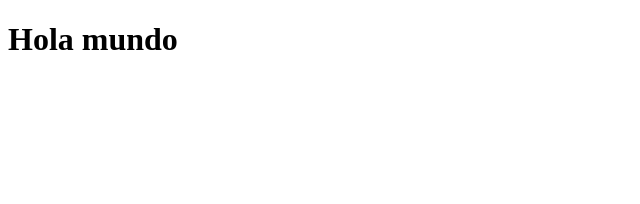
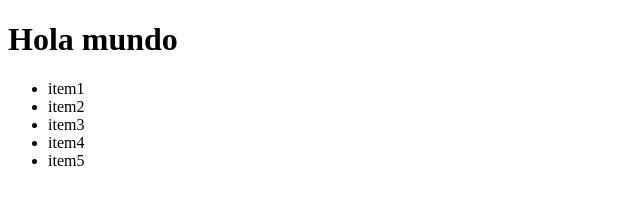
Before and after one commit to flo-luigi85/proyecto-luisflores, a plain HTML site: page index.html in a window 1280 px wide. Shown: the whole page, without its empty margins (0-640 px from the left). Drawn offline with Linux system fonts and the light colour scheme.

Commit message:
agregando un div, ul y li

```diff
--- a/index.html
+++ b/index.html
@@ -8,5 +8,16 @@
 </head>
 <body>
     <h1>Hola mundo</h1>
+    <div>
+        <div>
+            <ul>
+                <li>item1</li>
+                <li>item2</li>
+                <li>item3</li>
+                <li>item4</li>
+                <li>item5</li>
+            </ul>
+        </div>
+    </div>
 </body>
 </html>
```
